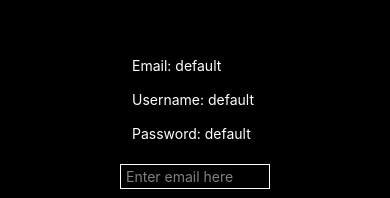
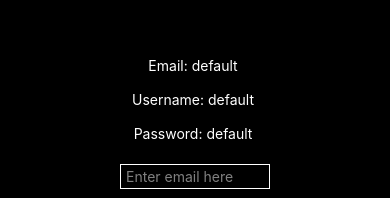
Before and after one commit to RumenserAmanda/Mobile-Programming, a React Native app: screen / in a window 390 px wide. Shown: the part 245-443 px from the top of the page. Built offline with nearby package versions, Linux system fonts and the light colour scheme.

Commit message:
textAlign center in App.js

```diff
--- a/App.js
+++ b/App.js
@@ -10,6 +10,7 @@ const styles = StyleSheet.create({
   },
   text: {
     color: 'white',
+    textAlign: 'center',
   },
   textInput: {
     borderWidth: 1.5,
@@ -72,7 +73,6 @@ export default function App() {
         })}
         placeholder="Enter password here"
         placeholderTextColor="grey"
-        secureTextEntry={true}
       />
 
       <Button color="green" title="Button" onPress={() => console.log(state)} />
```
